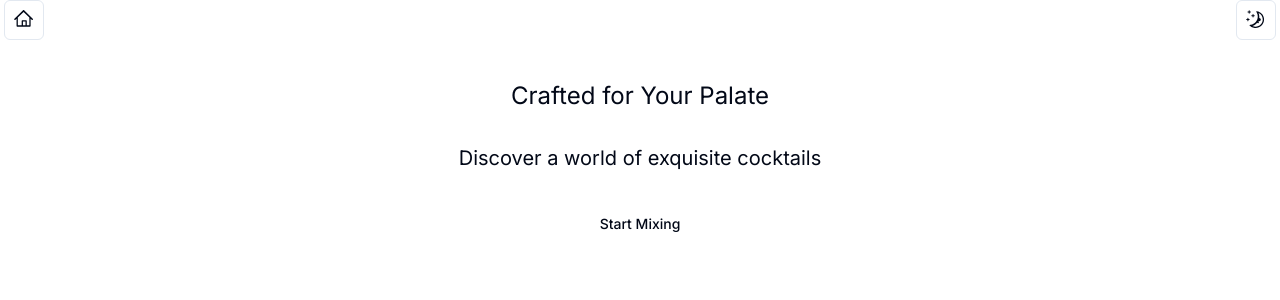
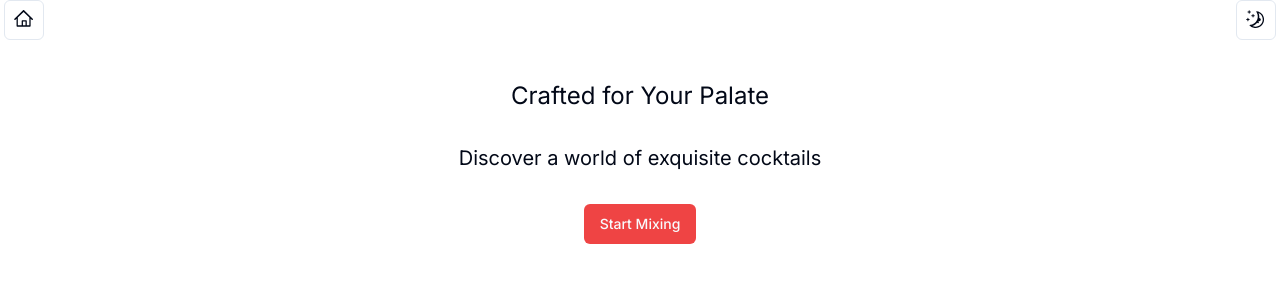
Before and after one commit to kingkwongsta/mixology, a Next.js app: page / in a window 1280 px wide. Shown: the top 300 px of the page. Built offline with nearby package versions, Linux system fonts and the light colour scheme.

Commit message:
use destructive style for first button

```diff
--- a/src/app/components/Welcome.jsx
+++ b/src/app/components/Welcome.jsx
@@ -29,7 +29,7 @@ export default function Welcome({ display }) {
         <h2 className="text-xl">Discover a world of exquisite cocktails</h2>
         {/* <h1>{introMessages[randomNum]}</h1> */}
         <div className="my-[200px] mt-10">
-          <Button variant="bk" onClick={() => setQuestionIndex(1)}>
+          <Button variant="destructive" onClick={() => setQuestionIndex(1)}>
             Start Mixing
           </Button>
         </div>
```
